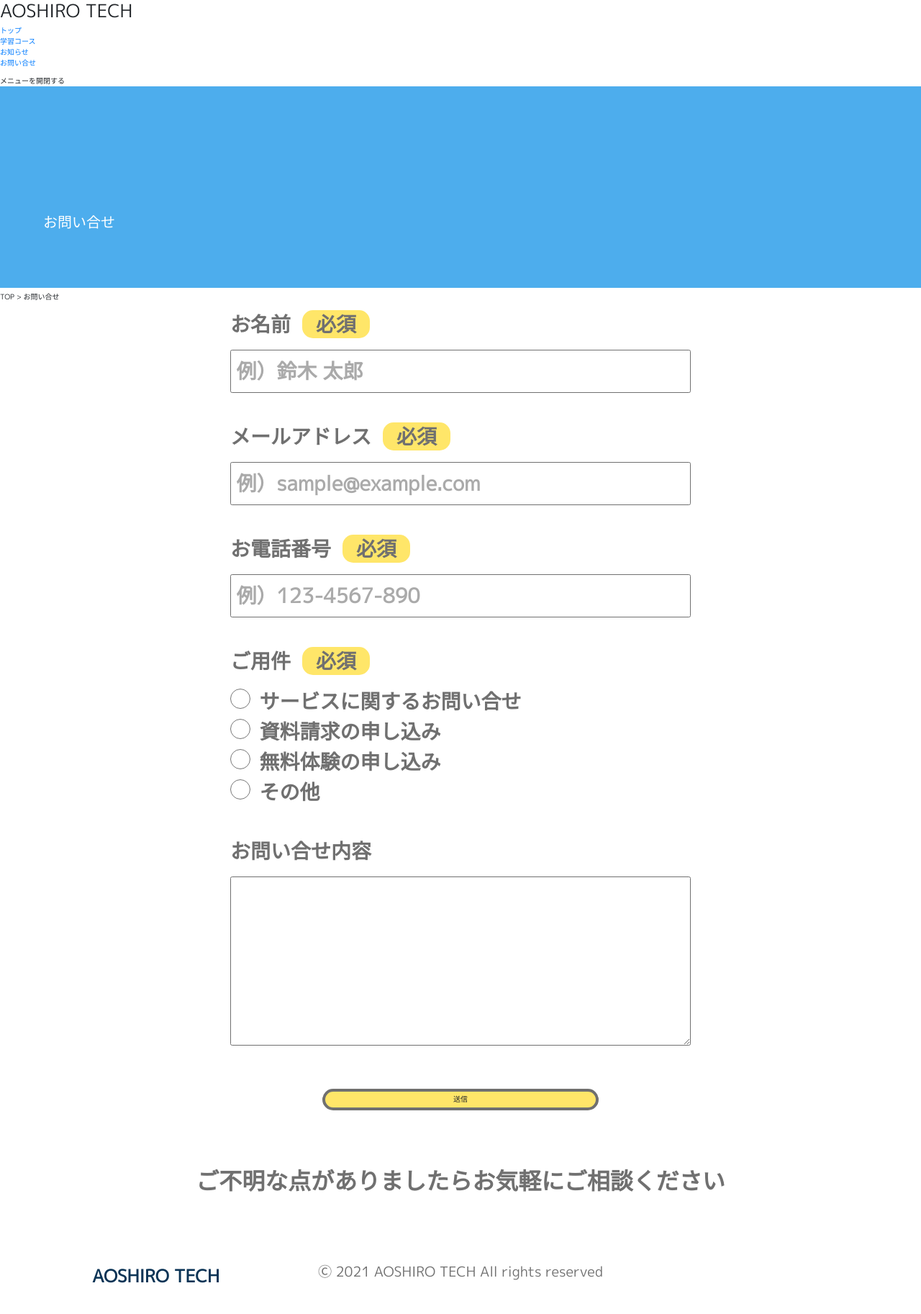
After one commit to koh-suzuki/portfolio_6, a PHP site: page /html/contact.html in a window 1280 px wide. The commit adds this page. Shown: the whole page at 72% size. Run offline with PHP 8.4, Linux system fonts and the light colour scheme.

Commit message:
contact ページ追加

```diff
--- a/css/style.css
+++ b/css/style.css
@@ -377,6 +377,7 @@ html {
 body {
   font-size: 1rem;
   font-family: "M PLUS 1p", "メイリオ", sans-serif;
+  background-color: #ffffff;
 }
 
 /* ===============================================*/
@@ -433,6 +434,12 @@ ul {
 レスポンシブ max-width: 1920px;
 ----------------------------------------*/
 @media screen and (min-width: 1919px) {
+  .header__wrapper {
+    position: fixed;
+    background-color: #ffffff;
+    width: 100%;
+    z-index: 1;
+  }
   .header__inner {
     display: flex;
     align-items: center;
@@ -495,6 +502,7 @@ ul {
   .mv__bg {
     position: relative;
     background-color: #0A3355;
+    padding-top: 96px;
   }
   .main__mv__text {
     background-color: #ffffff;
@@ -502,19 +510,19 @@ ul {
   }
   .mv__text__catch {
     position: absolute;
-    top: 10%;
+    top: 18%;
     left: 5%;
     padding: 7px 15px;
   }
   .mv__text__school {
     position: absolute;
-    top: 28%;
+    top: 30%;
     left: 5%;
     padding: 5px 20px;
   }
   .mv__text__logo {
     position: absolute;
-    top: 45%;
+    top: 50%;
     left: 5%;
     padding: 15px 28px;
   }
@@ -1141,7 +1149,7 @@ ul {
 }
 
 .main__title {
-  padding: 80px 0;
+  padding: 176px 0 80px;
   background-color: #4DADED;
   color: #ffffff;
 }
@@ -1264,6 +1272,10 @@ ul {
   margin-bottom: 13px;
 }
 
+.news__bage {
+  margin-left: 36px;
+}
+
 .news__title {
   margin-bottom: 12px;
 }
@@ -1314,4 +1326,85 @@ ul {
   line-height: 2;
   letter-spacing: 0em;
 }
+
+.form {
+  width: 50%;
+  margin: 0 auto;
+}
+
+.form-control {
+  height: 60px;
+}
+
+.form__label {
+  padding-left: 2.8rem;
+}
+
+.form__radio {
+  width: 2.8rem;
+  height: 2.8rem;
+}
+
+.contact-button {
+  width: 30%;
+  border-radius: 60px;
+  border: 4px solid #707070;
+  background-color: #FFE669;
+}
+
+.btn__form {
+  padding: 20px 0 74px;
+}
+
+.form__badge {
+  padding: 0 3%;
+  margin-left: 2%;
+  background-color: #FFE669;
+  border-radius: 15px;
+}
+
+.btn__form,
+.form__guid {
+  text-align: center;
+}
+
+.form__text,
+.textarea__bd {
+  border: 1px solid #707070;
+}
+
+.form__text::placeholder {
+  color: #AAAAAA;
+}
+
+.form-group {
+  margin-bottom: 40px;
+}
+
+.form__title {
+  margin-bottom: 14px;
+}
+
+.form__guid {
+  margin-bottom: 50px;
+}
+
+.form__guid {
+  font-size: 3.2rem;
+  font-weight: bold;
+  line-height: 1.5;
+  letter-spacing: 0em;
+  color: #707070;
+}
+
+.form__badge,
+.form__title,
+.form__label,
+.form__text {
+  font-size: 2.8rem;
+  font-weight: bold;
+  line-height: 1.5;
+  letter-spacing: 0em;
+  color: #707070;
+}
 /*# sourceMappingURL=style.css.map */
--- /dev/null
+++ b/html/contact.html
@@ -0,0 +1,116 @@
+<!DOCTYPE html>
+<html lang="ja">
+<head>
+  <meta charset="UTF-8">
+  <meta http-equiv="X-UA-Compatible" content="IE=edge">
+  <meta name="viewport" content="width=device-width, initial-scale=1">
+  <title>AOSHIRO TECH</title>
+  <link rel="stylesheet" href="https://cdn.jsdelivr.net/npm/bootstrap@4.6.0/dist/css/bootstrap.min.css" integrity="sha384-B0vP5xmATw1+K9KRQjQERJvTumQW0nPEzvF6L/Z6nronJ3oUOFUFpCjEUQouq2+l" crossorigin="anonymous">
+  <link href="https://fonts.googleapis.com/css?family=M+PLUS+1p" rel="stylesheet">
+  <link rel="stylesheet" type="text/css" href="/css/style.css">
+</head>
+<body>
+  <header class="header__wrapper">
+    <div class="header__inner">
+      <h1 class="header__logo">AOSHIRO TECH</h1>
+      <nav class="header__nav">
+        <ul class="header__list">
+          <li class="header__item"><a href="#">トップ</a></li>
+          <li class="header__item"><a href="#">学習コース</a></li>
+          <li class="header__item"><a href="#">お知らせ</a></li>
+          <li class="header__item"><a href="#">お問い合せ</a></li>
+        </ul>
+      </nav>
+      <button type="button" id="js-buttonHamburger" class="c-button p-hamburger" aria-controls="global-nav" aria-expanded="false">
+        <span class="p-hamburger__line">
+          <span class="u-visuallyHidden">
+            メニューを開閉する
+          </span>
+        </span>
+      </button>
+    </div>
+  </header>
+  <main class="main">
+    <section class="l-service__wrapper">
+      <h2 class="section__title main__title">
+        お問い合せ
+      </h2>
+      <section class="l-container">
+        <p class="page__map">TOP > お問い合せ</p>
+        <form action="" class="form">
+          <div class="form-group">
+            <label for="" class="form__title">
+              お名前
+            </label>
+            <span class="form__badge">必須</span>
+            <input type="text" class="form__text form-control" name="" id="" placeholder="例）鈴木 太郎">
+          </div>
+          <div class="form-group">
+            <label for="" class="form__title">
+              メールアドレス
+            </label>
+            <span class="form__badge">必須</span>
+            <input type="email" class="form__text form-control" name="" id="" placeholder="例）sample@example.com">
+          </div>
+          <div class="form-group">
+            <label for="" class="form__title">
+              お電話番号
+            </label>
+            <span class="form__badge">必須</span>
+            <input type="tel" class="form__text form-control" name="" id="" placeholder="例）123-4567-890">
+          </div>
+          <div class="form-group">
+            <label for="" class="form__title">
+              ご用件
+            </label>
+            <span class="form__badge">必須</span>
+            <div class="form-check">
+              <input type="radio" class="form-check-input form__radio" name="" id="">
+              <label class="form-check-label form__label" for="">
+                サービスに関するお問い合せ
+              </label>
+            </div>
+            <div class="form-check">
+              <input type="radio" class="form-check-input form__radio" name="" id="">
+              <label class="form-check-label form__label" for="">
+                資料請求の申し込み
+              </label>
+            </div>
+            <div class="form-check">
+              <input type="radio" class="form-check-input form__radio" name="" id="">
+              <label class="form-check-label form__label" for="">
+                無料体験の申し込み
+              </label>
+            </div>
+            <div class="form-check">
+              <input type="radio" class="form-check-input form__radio" name="" id="">
+              <label class="form-check-label form__label" for="">
+                その他
+              </label>
+            </div>
+          </div>
+          <div class="form-group">
+            <label for="" class="form__title">
+              お問い合せ内容
+            </label>
+            <textarea name="" id="" class="form-control textarea__bd" cols="30" rows="15"></textarea>
+          </div>
+        </form>
+        <section class="btn__form">
+          <button type="submit" class="btn contact-button">送信</button>
+        </section>
+        <p class="form__guid">ご不明な点がありましたらお気軽にご相談ください</p>
+      </section>
+      <!-- //l-container -->
+    </section>
+  </main>
+  <footer class="footer">
+    <p class="footer__logo">AOSHIRO TECH</p>
+    <p class="copyright">
+      <small>Ⓒ 2021 AOSHIRO TECH All rights reserved</small>
+    </p>
+  </footer>
+  <script src="https://ajax.googleapis.com/ajax/libs/jquery/3.4.1/jquery.min.js"></script>
+  <script src="/js/script.js"></script>
+</body>
+</html>
--- a/sass/Foundation/_base.scss
+++ b/sass/Foundation/_base.scss
@@ -50,6 +50,7 @@ html {
 body {
   font-size: 1rem;
   font-family: "M PLUS 1p", "メイリオ", sans-serif;
+  background-color: #ffffff;
 }
 
 /* ===============================================*/
--- a/sass/Layout/_header.scss
+++ b/sass/Layout/_header.scss
@@ -2,6 +2,12 @@
 レスポンシブ max-width: 1920px;
 ----------------------------------------*/
 @include mq-up($breakpoint: lg) {
+  .header__wrapper {
+    position: fixed;
+    background-color: #ffffff;
+    width: 100%;
+    z-index: 1;
+  }
   .header__inner {
     display: flex;
     align-items: center;
--- a/sass/Layout/_main.scss
+++ b/sass/Layout/_main.scss
@@ -16,6 +16,7 @@
   .mv__bg {
     position: relative;
     background-color: #0A3355;
+    padding-top: 96px;
   }
   .main__mv__text {
     background-color: #ffffff;
@@ -23,19 +24,19 @@
   }
   .mv__text__catch {
     position: absolute;
-    top: 10%;
+    top: 18%;
     left: 5%;
     padding: 7px 15px;
   }
   .mv__text__school {
     position: absolute;
-    top: 28%;
+    top: 30%;
     left: 5%;
     padding: 5px 20px;
   }
   .mv__text__logo {
     position: absolute;
-    top: 45%;
+    top: 50%;
     left: 5%;
     padding: 15px 28px;
   }
--- a/sass/Object/Project/_contact.scss
+++ b/sass/Object/Project/_contact.scss
@@ -5,7 +5,7 @@
   position: relative;
 }
 .main__title {
-  padding: 80px 0;
+  padding: 176px 0 80px;
   background-color: #4DADED;
   color: #ffffff;
 }
--- /dev/null
+++ b/sass/Object/Project/_form.scss
@@ -0,0 +1,61 @@
+.form {
+  width: 50%;
+  margin: 0 auto;
+}
+.form-control {
+  height: 60px;
+}
+.form__label {
+  padding-left: 2.8rem;
+}
+.form__radio {
+  width: 2.8rem;
+  height: 2.8rem;
+}
+.contact-button {
+  width: 30%;
+  border-radius: 60px;
+  border: 4px solid #707070;
+  background-color: #FFE669;
+}
+.btn__form {
+  padding: 20px 0 74px;
+}
+.form__badge {
+  padding: 0 3%;
+  margin-left: 2%;
+  background-color: #FFE669;
+  border-radius: 15px;
+}
+.btn__form,
+.form__guid {
+  text-align: center
+}
+.form__text,
+.textarea__bd {
+  border: 1px solid #707070;
+}
+.form__text::placeholder {
+  color: #AAAAAA;
+}
+.form-group {
+  margin-bottom: 40px;
+}
+.form__title {
+  margin-bottom: 14px;
+}
+.form__guid {
+  margin-bottom: 50px;
+}
+
+.form__guid {
+  @include f_around(3.2, 4.8, bold, 0);
+  color: #707070;
+}
+.form__badge,
+.form__title,
+.form__label,
+.form__text {
+  @include f_around(2.8, 4.2, bold, 0);
+  color: #707070;
+}
--- a/sass/Object/Project/_info.scss
+++ b/sass/Object/Project/_info.scss
@@ -72,6 +72,9 @@
 .news__bage {
   margin-bottom: 13px;
 }
+.news__bage {
+  margin-left: 36px;
+}
 .news__title {
   margin-bottom: 12px;
   // text-align: justify;
--- a/sass/style.scss
+++ b/sass/style.scss
@@ -37,6 +37,7 @@
 @import "object/project/_faq";
 @import "object/project/_contact";
 @import "object/project/_info";
+@import "object/project/_form";
 
 // -----------------------------------------------------------------
 // Utility
```
Also changed, not shown: 1 other file.
